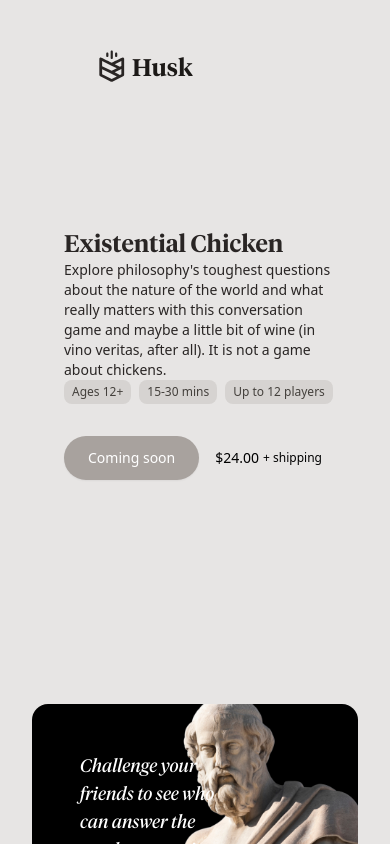
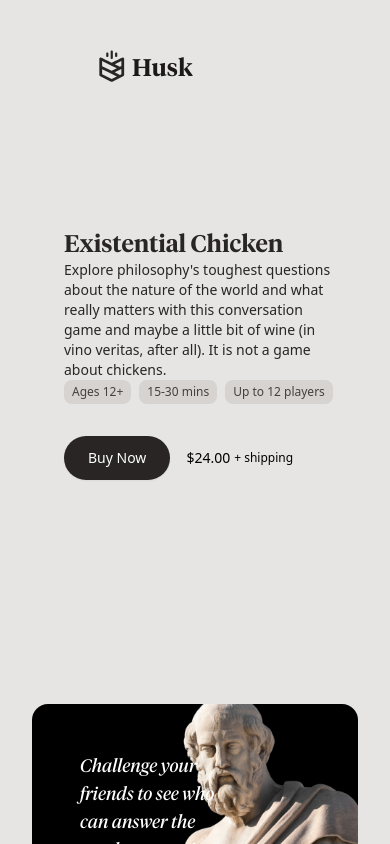
Before and after one commit to huskco/husk.co, a Next.js app: page /existential-chicken in a window 390 px wide. Shown: the top 844 px of the page. Built offline with nearby package versions, Linux system fonts and the light colour scheme.

Commit message:
Enable Existential Chicken purchase
- Change data-href to href to activate Stripe checkout link
- Replace 'Coming soon' with 'Buy Now' button
- Update button styling: stone-400 -> stone-800 with hover state
- Add transition effect for better UX

```diff
--- a/pages/existential-chicken.tsx
+++ b/pages/existential-chicken.tsx
@@ -49,12 +49,12 @@ const ExistentialChickenPage = () => (
             </div>
 
             <a
-              data-href="https://buy.stripe.com/aEU03c7H97fOcda4gi"
+              href="https://buy.stripe.com/aEU03c7H97fOcda4gi"
               className="flex items-center gap-2 md:gap-4 mt-8"
             >
               <div
-                className="block bg-stone-400 text-white disabled:bg-stone-400 disabled:text-stone-300 px-6 py-3 rounded-full shadow-sm text-nowrap text-md md:text-lg">
-                Coming soon
+                className="block bg-stone-800 hover:bg-stone-900 text-white px-6 py-3 rounded-full shadow-sm text-nowrap text-md md:text-lg transition-colors">
+                Buy Now
               </div>
 
               <div className="flex gap-1 p-2 items-center text-nowrap text-black">
```
